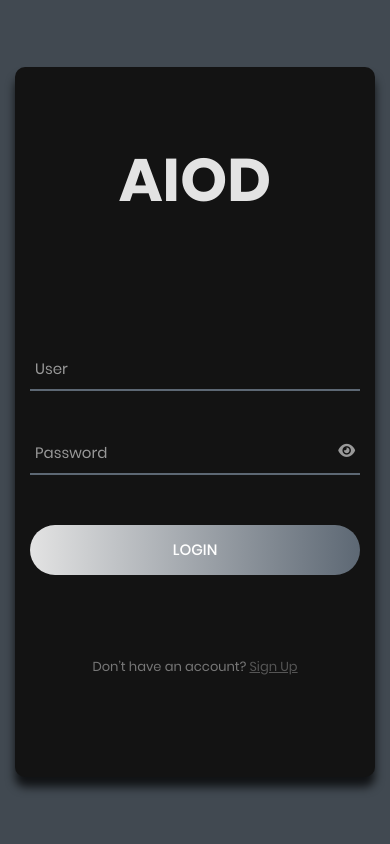
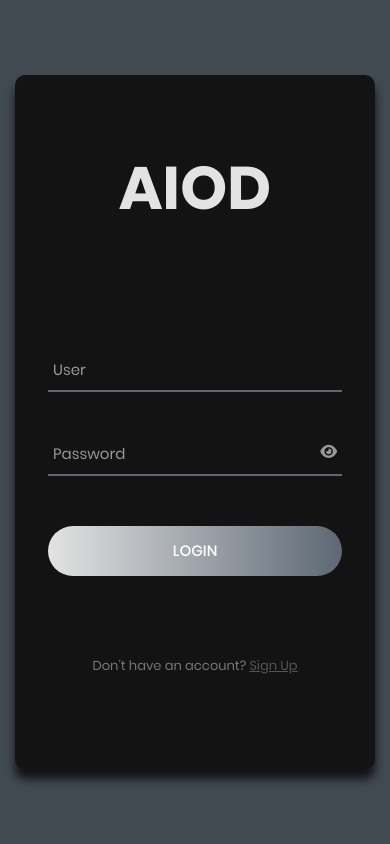
Before and after one commit to Alexander-H9/AIOD, a Flask app: page / in a window 390 px wide. Run offline with Flask 2, Linux system fonts and the light colour scheme; some libraries are stand-ins or nearby versions.

Commit message:
fixed mobile layout

```diff
--- a/client/static/css/style.css
+++ b/client/static/css/style.css
@@ -451,7 +451,7 @@ iframe {
 
 @media(max-width:576px) {
     .wrap-login100 {
-        padding: 77px 15px 33px
+        padding: 77px 33px 33px
     }
 }
 
```
